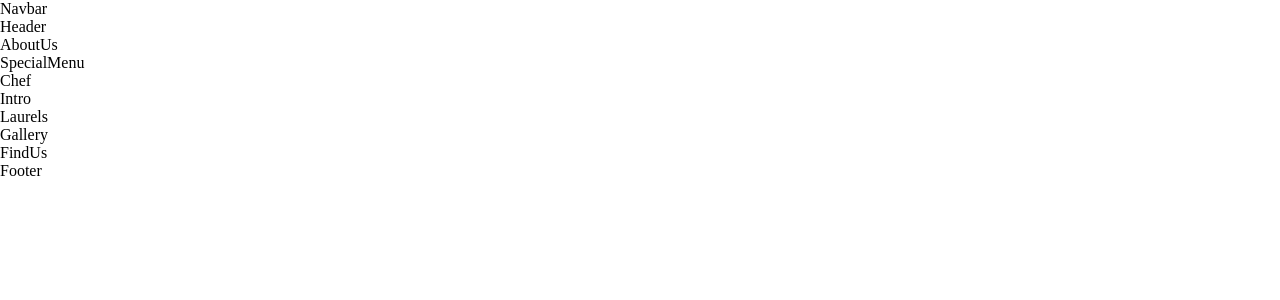
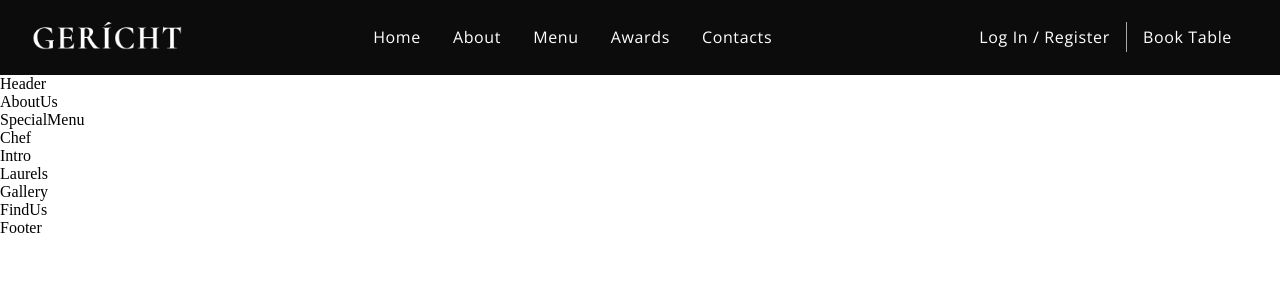
Before and after one commit to Ibro001/Restaurant-landing-page, a React (Create React App) app: page / in a window 1280 px wide. Shown: the top 300 px of the page. Built offline with nearby package versions, Linux system fonts and the light colour scheme; the HTML template or start-up script is replaced by a standard one; a web font is replaced by a local one.

Commit message:
completed  the Navbar component

```diff
--- a/src/components/Navbar/Navbar.css
+++ b/src/components/Navbar/Navbar.css
@@ -0,0 +1,133 @@
+.app__navbar {
+    width: 100%;
+    display: flex;
+    justify-content: space-between;
+    align-items: center;
+    background: var(--color-black);
+
+    padding: 1rem 2rem;
+}
+
+.app__navbar-logo {
+    display: flex;
+    justify-content: flex-start;
+    align-items: center;
+}
+
+.app__navbar-logo img {
+    width: 150px;
+}
+
+.app__navbar-links {
+    flex: 1;
+    display: flex;
+    justify-content: center;
+    align-items: center;
+
+    list-style: none;
+}
+
+.app__navbar-links li {
+    margin: 0 1rem;
+    cursor: pointer;
+}
+
+.app__navbar-links li:hover {
+    color: var(--color-grey);
+}
+
+.app__navbar-login {
+    display: flex;
+    justify-content: flex-end;
+    align-items: center;
+}
+
+.app__navbar-login a {
+    margin: 0 1rem;
+    text-decoration: none;
+    transition: .5s ease;
+}
+
+.app__navbar-login a:hover {
+    border-bottom: 1px solid var(--color-golden);
+}
+
+.app__navbar-login div {
+    width: 1px;
+    height: 30px;
+    background: var(--color-grey);
+}
+
+.app__navbar-smallscreen {
+    display: none;
+}
+
+.app__navbar-smallscreen_overlay {
+    position: fixed;
+    top: 0;
+    left: 0;
+    width: 100%;
+    height: 100vh;
+    background: var(--color-black);
+    transition: .5s ease;
+
+    flex-direction: column;
+    z-index: 5;
+}
+
+.app__navbar-smallscreen_overlay .overlay__close {
+    font-size: 27px;
+    color: var(--color-golden);
+    cursor: pointer;
+
+    position: absolute;
+    top: 20px;
+    right: 20px;
+}
+
+.app__navbar-smallscreen_links {
+    list-style: none;
+}
+
+.app__navbar-smallscreen_links li {
+    margin: 2rem;
+    cursor: pointer;
+    color: var(--color-golden);
+    font-size: 2rem;
+    text-align: center;
+    font-family: var(--font-base);
+}
+
+.app__navbar-smallscreen_links li:hover {
+    color: var(--color-white);
+}
+
+@media screen and (min-width: 2000px) {
+    .app__navbar-logo img {
+        width: 210px;
+    }
+}
+
+@media screen and (max-width: 1150px) {
+    .app__navbar-links {
+        display: none;
+    }
+
+    .app__navbar-smallscreen {
+        display: flex;
+    }
+}
+
+@media screen and (max-width: 650px) {
+    .app__navbar {
+        padding: 1rem;
+    }
+
+    .app__navbar-login {
+        display: none;
+    }
+
+    .app__navbar-logo img {
+        width: 110px;
+    }
+}
--- a/src/components/Navbar/Navbar.jsx
+++ b/src/components/Navbar/Navbar.jsx
@@ -1,9 +1,48 @@
-import React from 'react'
+import React, { useState } from 'react'
+import { GiHamburgerMenu } from 'react-icons/gi';
+import { MdOutlineRestaurantMenu } from 'react-icons/md';
 import './Navbar.css';
 
+import images from '../../constants/images';
+
 const Navbar = () => {
+
+  const [toggleMenu, setToggleMenu] = useState(false);
+
   return (
-    <div>Navbar</div>
+    <nav className='app__navbar'>
+      <div className='app__navbar-logo'>
+        <img src= {images.gericht} alt="app_logo" />
+      </div>
+      <ul className='app__navbar-links'>
+        <li className='p__opensans'><a href='#home'>Home</a></li>
+        <li className='p__opensans'><a href='#about'>About</a></li>
+        <li className='p__opensans'><a href='#menu'>Menu</a></li>
+        <li className='p__opensans'><a href='#awards'>Awards</a></li>
+        <li className='p__opensans'><a href='#contacts'>Contacts</a></li>
+      </ul>
+      <div className='app__navbar-login'>
+        <a href='#login' className='p__opensans'>Log In / Register</a>
+        <div />
+        <a href="/" className='p__opensans'>Book Table</a>
+      </div>
+
+      <div className="app__navbar-smallscreen">
+        <GiHamburgerMenu color="#fff" fontSize={27} onClick={() => setToggleMenu(true)} />
+        {toggleMenu && (
+          <div className="app__navbar-smallscreen_overlay flex__center slide-bottom">
+            <MdOutlineRestaurantMenu fontSize={27} className="overlay__close" onClick={() => setToggleMenu(false)} />
+            <ul className="app__navbar-smallscreen_links">
+              <li><a href="#home" onClick={() => setToggleMenu(false)}>Home</a></li>
+              <li><a href="#about" onClick={() => setToggleMenu(false)}>About</a></li>
+              <li><a href="#menu" onClick={() => setToggleMenu(false)}>Menu</a></li>
+              <li><a href="#awards" onClick={() => setToggleMenu(false)}>Awards</a></li>
+              <li><a href="#contact" onClick={() => setToggleMenu(false)}>Contact</a></li>
+            </ul>
+          </div>
+        )}
+      </div>
+    </nav>
   )
 }
 
```
